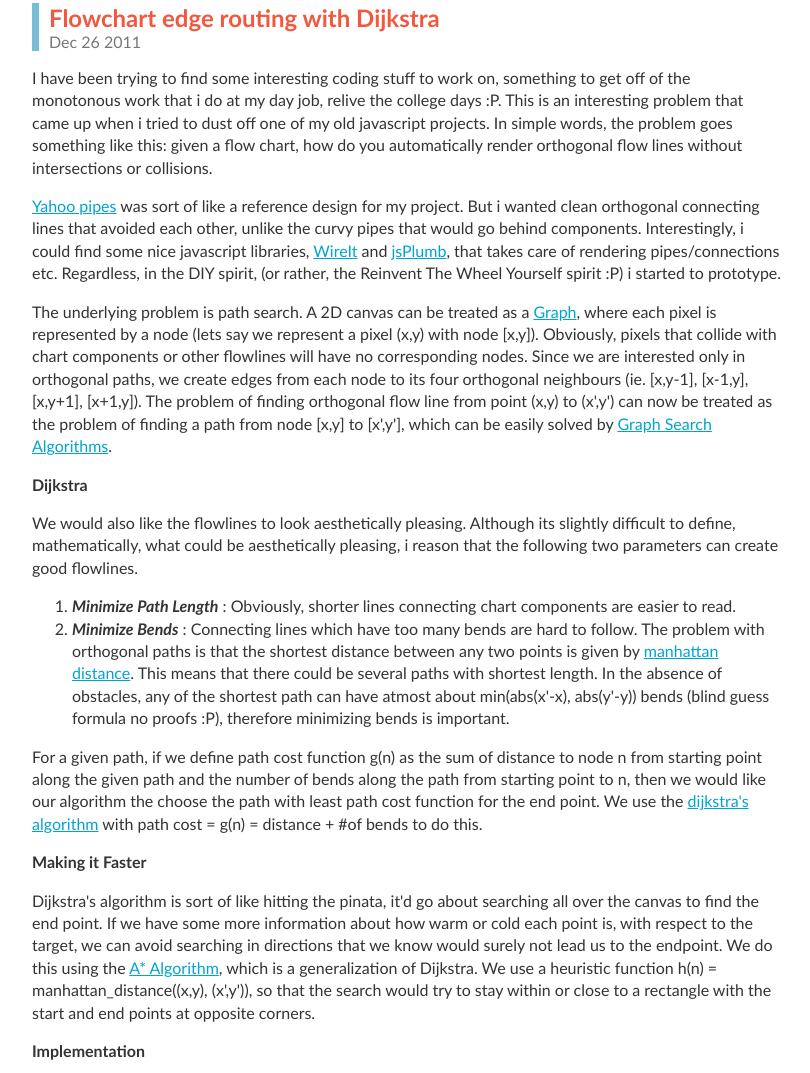
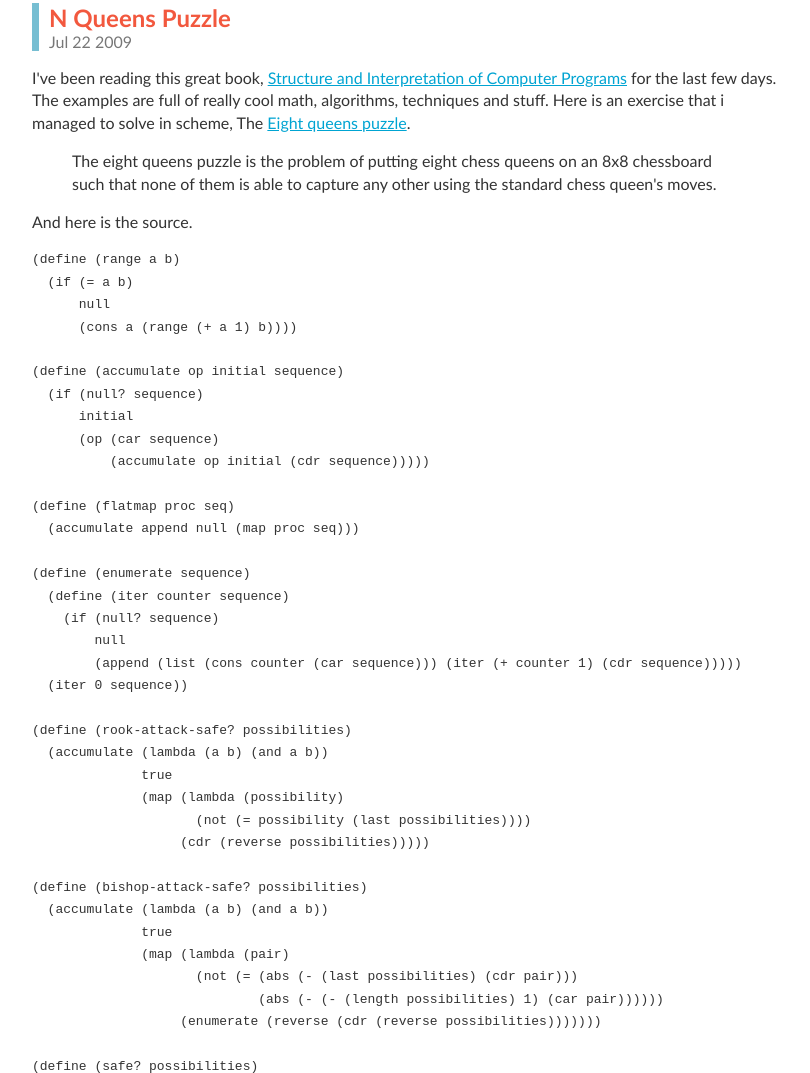
Before and after one commit to azeem/azeem.github.com, a plain HTML site: page posts/index.html in a window 1280 px wide. Shown: the part 74-1147 px from the top of the page, without its empty margins (8-818 px from the left). Drawn offline with Linux system fonts and the light colour scheme.

Commit message:
Minor changes

```diff
--- a/posts/index.html
+++ b/posts/index.html
@@ -14,77 +14,6 @@
 
             <div id="main" class="blog">
 
-            <div class="post">
-                <div class="post-head">
-                    <h1><a href="/posts/edge_routing_with_dijkstra.html">Flowchart edge routing with Dijkstra</a></h1>
-                    <div class="pub-time">Dec 26 2011</div>
-                </div>
-                <div class="post-body">
-                    <p>I have been trying to find some interesting coding stuff to work on, something to get off of the
-monotonous work that i do at my day job, relive the college days :P. This is an interesting
-problem that came up when i tried to dust off one of my old javascript projects. In simple words, the
-problem goes something like this: given a flow chart, how do you automatically render orthogonal
-flow lines without intersections or collisions.</p>
-
-<p><a href="http://pipes.yahoo.com/pipes/">Yahoo pipes</a> was sort of like a reference design for my project. But i wanted clean
-orthogonal connecting lines that avoided each other, unlike the curvy pipes that would go
-behind components. Interestingly, i could find some nice javascript libraries, <a href="http://neyric.github.com/wireit/">WireIt</a> and
-<a href="http://jsplumb.org/jquery/demo.html">jsPlumb</a>, that takes care of rendering pipes/connections etc. Regardless, in the DIY spirit,
-(or rather, the Reinvent The Wheel Yourself spirit :P) i started to prototype.</p>
-
-<p>The underlying problem is path search. A 2D canvas can be treated as a <a href="http://en.wikipedia.org/wiki/Graph_(mathematics)">Graph</a>, where each
-pixel is represented by a node (lets say we represent a pixel (x,y) with node [x,y]). Obviously, pixels
-that collide with chart components or other flowlines will have no corresponding nodes. Since
-we are interested only in orthogonal paths, we create edges from each node to its four
-orthogonal neighbours (ie. [x,y-1], [x-1,y], [x,y+1], [x+1,y]). The problem of finding
-orthogonal flow line from point (x,y) to (x',y') can now be treated as the problem of finding
-a path from node [x,y] to [x',y'], which can be easily solved by <a href="http://en.wikipedia.org/wiki/Graph_search_algorithm">Graph Search Algorithms</a>.</p>
-
-<h2>Dijkstra</h2>
-
-<p>We would also like the flowlines to look aesthetically pleasing. Although its slightly difficult
-to define, mathematically, what could be aesthetically pleasing, i reason that the
-following two parameters can create good flowlines.</p>
-
-<ol>
-<li><em>Minimize Path Length</em> : Obviously, shorter lines connecting chart components are easier to
-read.</li>
-<li><em>Minimize Bends</em>  : Connecting lines which have too many bends are hard to follow. The
-problem with orthogonal paths is that the shortest distance between any two points is
-given by <a href="http://en.wikipedia.org/wiki/Manhattan_distance">manhattan distance</a>. This means that there could be several paths with
-shortest length. In the absence of obstacles, any of the shortest path can have atmost
-about min(abs(x'-x), abs(y'-y)) bends (blind guess formula no proofs :P), therefore
-minimizing bends is important.</li>
-</ol>
-
-<p>For a given path, if we define path cost function g(n) as the sum of distance to node n from
-starting point along the given path and the number of bends along the path from starting point
-to n, then we would like our algorithm the choose the path with least path cost function for
-the end point. We use the <a href="http://en.wikipedia.org/wiki/Dijkstra's_algorithm">dijkstra's algorithm</a> with path cost = g(n) = distance + #of bends
-to do this.</p>
-
-<h2>Making it Faster</h2>
-
-<p>Dijkstra's algorithm is sort of like hitting the pinata, it'd go about searching all over the
-canvas to find the end point. If we have some more information about how warm or cold each point
-is, with respect to the target, we can avoid searching in directions that we know would surely
-not lead us to the endpoint. We do this using the <a href="http://en.wikipedia.org/wiki/A-star_algorithm">A* Algorithm</a>, which is a generalization
-of Dijkstra. We use a heuristic function h(n) = manhattan_distance((x,y), (x',y')), so that
-the search would try to stay within or close to a rectangle with the start and end points at
-opposite corners.</p>
-
-<h2>Implementation</h2>
-
-<p><img src="/posts/images/dijkstra_demo.png" alt="Dijkstra implementation screenshot" /></p>
-
-<script src="https://gist.github.com/1521549.js"></script>
-
-<p><a href="https://gist.github.com/1521549">This</a> is a hacky little demo with animation. Hit start button to run the animation.
-Red dots are nodes which have been considered and Yellow dots are the nodes in the queue.
-Uncomment <code>return 0;</code> line in manhattan_distance function to switch to simple dijkstra.</p>
-
-                </div>
-            </div>
             <div class="post">
                 <div class="post-head">
                     <h1><a href="/posts/n-queens-puzzle.html">N Queens Puzzle</a></h1>
```
Also changed, not shown: posts/archive/index.html (+0 -3 lines), posts/archive/page1.html (+0 -3 lines), posts/edge_routing_with_dijkstra.html (deleted, +0 -97 lines), index.html (renamed from about.html), 1 other file.
